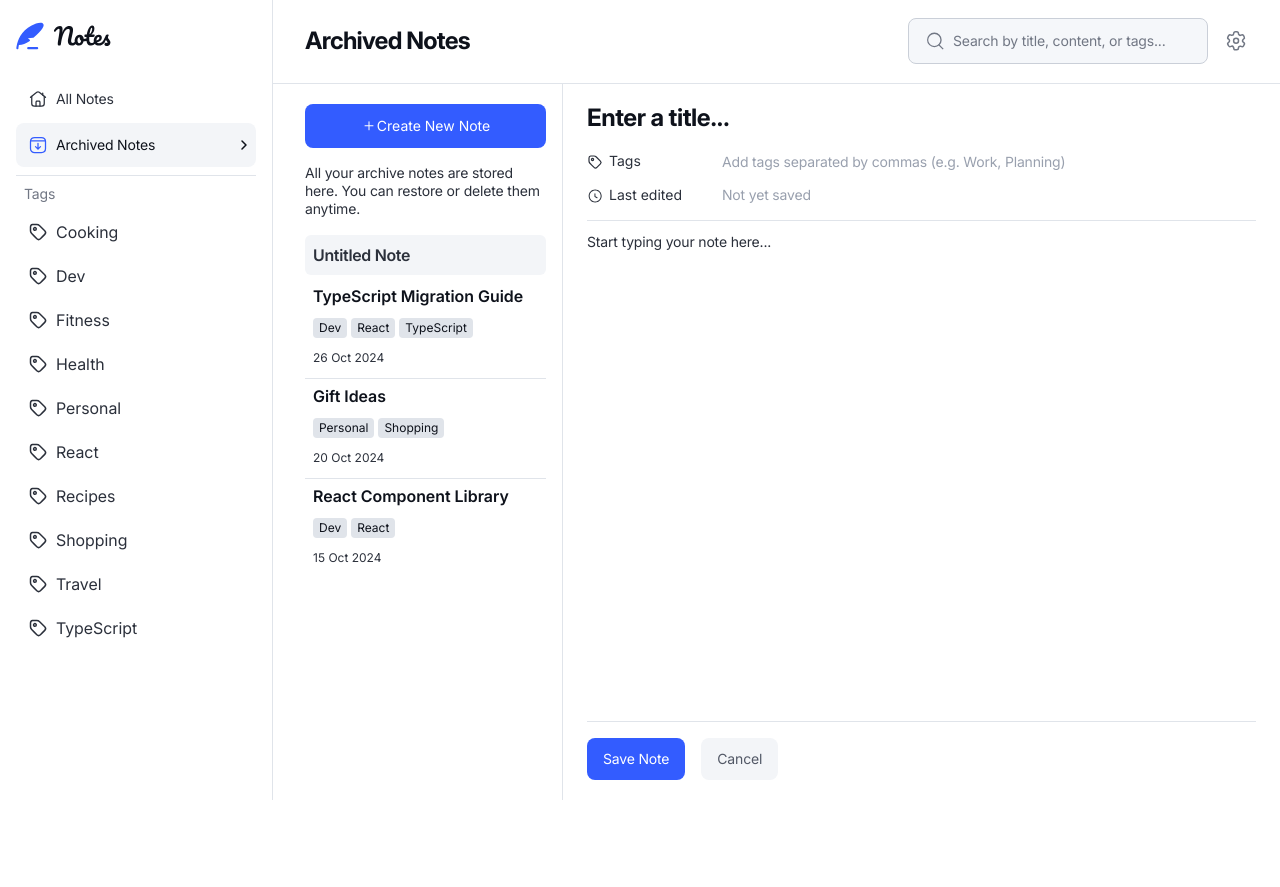
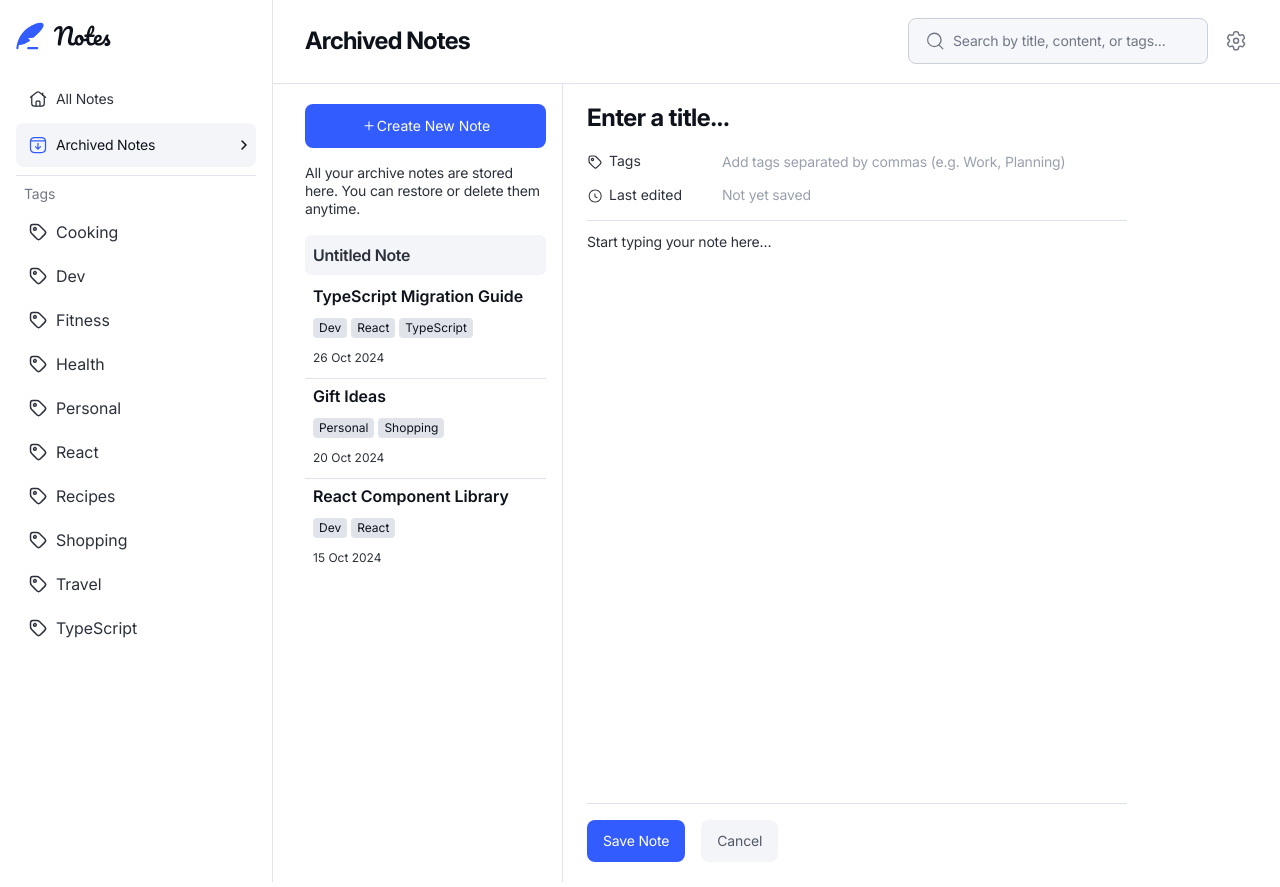
Before and after one commit to aemrobe/note-taking-app, a React (Vite) app: page /archived-notes/new in a window 1280 px wide. Before the commit the page ends 800 px from the top, so only its background shows below. Built offline with nearby package versions, Linux system fonts and the light colour scheme.

Commit message:
fixing the height of the note content

```diff
--- a/src/Components/ListOfNotes.jsx
+++ b/src/Components/ListOfNotes.jsx
@@ -252,14 +252,16 @@ function Note({ note, parentPath }) {
     <li
       className={`${
         isNoteActive ? "xl:bg-desktop-note-active xl:rounded-md" : ""
-      }  w-full  px-2 pt-2 pb-3 flex flex-col space-y-3 items-start relative`}
+      } w-full  px-2 pt-2 pb-3 flex flex-col flex-wrap space-y-3 items-start relative`}
     >
       <NavLink
         to={navigateToNote}
         state={fromState}
-        className={"stretched-link focusable-ring "}
+        className={"stretched-link focusable-ring w-full"}
       >
-        <h2 className="font-semibold text-text-primary">{note.title}</h2>
+        <h2 className="font-semibold text-text-primary break-words">
+          {note.title}
+        </h2>
       </NavLink>
 
       <ListOfTags tags={note.tags} />
--- a/src/pages/CreateNewNotePage.jsx
+++ b/src/pages/CreateNewNotePage.jsx
@@ -204,7 +204,7 @@ function CreateNewNotePage() {
   return (
     <form
       className="flex flex-col xl:pt-5 xl:px-6 xl:pb-5 md:w-full
-     md:max-w-[45rem] md:mx-auto xl:mx-0 xl:max-w-none"
+     md:max-w-[45rem] xl:max-w-[36.75rem] md:mx-auto xl:mx-0"
     >
       <h1 ref={pageTitle} className="sr-only" tabIndex={-1}>
         Create New Note
@@ -250,7 +250,7 @@ function CreateNewNotePage() {
           />
         )}
       </div>
-      <div className="flex flex-col flex-auto text-new-note-text-fontSize md:text-sm leading-new-note-text-lineHeight">
+      <div className="flex flex-col  text-new-note-text-fontSize md:text-sm leading-new-note-text-lineHeight">
         <div className="flex">
           <div className="w-full grid grid-cols-[auto_1fr] items-center pb-3 gap-y-1 md:gap-y-2 gap-x-2  border-b border-border-separator">
             <LabelElementWithText forValue={"input-tag"}>
@@ -283,13 +283,16 @@ function CreateNewNotePage() {
           </div>
         </div>
 
-        <textarea
+        <TextareaAutosize
           name="note-content"
+          aria-label="Note Content"
+          placeholder="Start typing your note here…"
+          className="flex-auto overflow-y-auto  my-3 resize-none focus:outline-none w-full  placeholder:text-new-note-content-placholder-color  -tracking-50  text-new-input-text-color text-sm leading-50"
           value={noteContent}
+          minRows={31}
+          maxRows={60}
           onChange={(e) => setNoteContent(e.target.value)}
-          className="flex-auto overflow-y-auto  my-3 resize-none focus:outline-none w-full  placeholder:text-new-note-content-placholder-color  -tracking-50  text-new-input-text-color text-sm leading-50"
-          placeholder="Start typing your note here..."
-        ></textarea>
+        />
       </div>
 
       {!isSmallerScreenSize && (
--- a/src/pages/DetailOfNotes.jsx
+++ b/src/pages/DetailOfNotes.jsx
@@ -495,7 +495,7 @@ function DetailOfNotes() {
 
       <div className="xl:pb-5 flex flex-col flex-auto xl:px-6">
         {/* Note title information */}
-        <div className={"text-xs border-b border-border-separator"}>
+        <div className={"text-xs  border-b border-border-separator"}>
           <div className={`pt-3 xl:pt-5 ${errorNoteTitle ? "pb-3" : ""}`}>
             <h1 tabIndex="-1" id="note-title-heading" className="sr-only">
               Edit Note
@@ -578,14 +578,16 @@ function DetailOfNotes() {
         </div>
 
         {/* Note Text Content */}
-        <textarea
+        <TextareaAutosize
+          name="Note text"
+          aria-label="Note Content"
+          placeholder="Start typing your note here…"
+          className=" focus:outline-none overflow-y-auto resize-none w-full pt-3   text-sm leading-50 -tracking-50 text-note-content-text pb-3 "
           value={textContent}
-          aria-label="Note Content"
+          minRows={30}
+          maxRows={60}
           onChange={(e) => setTextContent(e.target.value)}
-          name="Note text"
-          placeholder="Start typing your note here…"
-          className="focus:outline-none flex-auto overflow-y-auto resize-none w-full pt-3   text-sm leading-50 -tracking-50 text-note-content-text pb-3 "
-        ></textarea>
+        />
 
         {/* Desktop Save Note and Cancel Button */}
         {!isSmallerScreenSize && (
@@ -597,7 +599,7 @@ function DetailOfNotes() {
       </div>
 
       {/* Desktop Archive and Delete buttons*/}
-      <div className="hidden xl:pl-4 xl:pt-5 xl:flex flex-col gap-y-3">
+      <div className=" hidden xl:pl-4 xl:pt-5 xl:flex flex-col gap-y-3">
         {selectedNote?.isArchived ? (
           <DesktopNoteActionButton
             icon={<RestoreIcon width={"w-5"} />}
```
